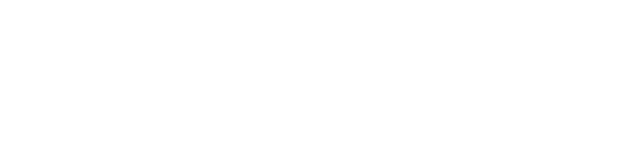
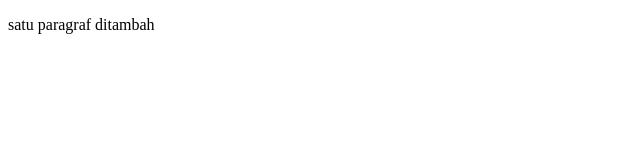
Before and after one commit to yasyaindra/yasyaindra-test, a plain HTML site: page index.html in a window 1280 px wide. Shown: the whole page, without its empty margins (0-640 px from the left). Drawn offline with Linux system fonts and the light colour scheme.

Commit message:
menambahkan paragraf di index.html

```diff
--- a/index.html
+++ b/index.html
@@ -7,6 +7,6 @@
     <title>Document</title>
 </head>
 <body>
-
+    <p> satu paragraf ditambah</p>
 </body>
 </html>
```
